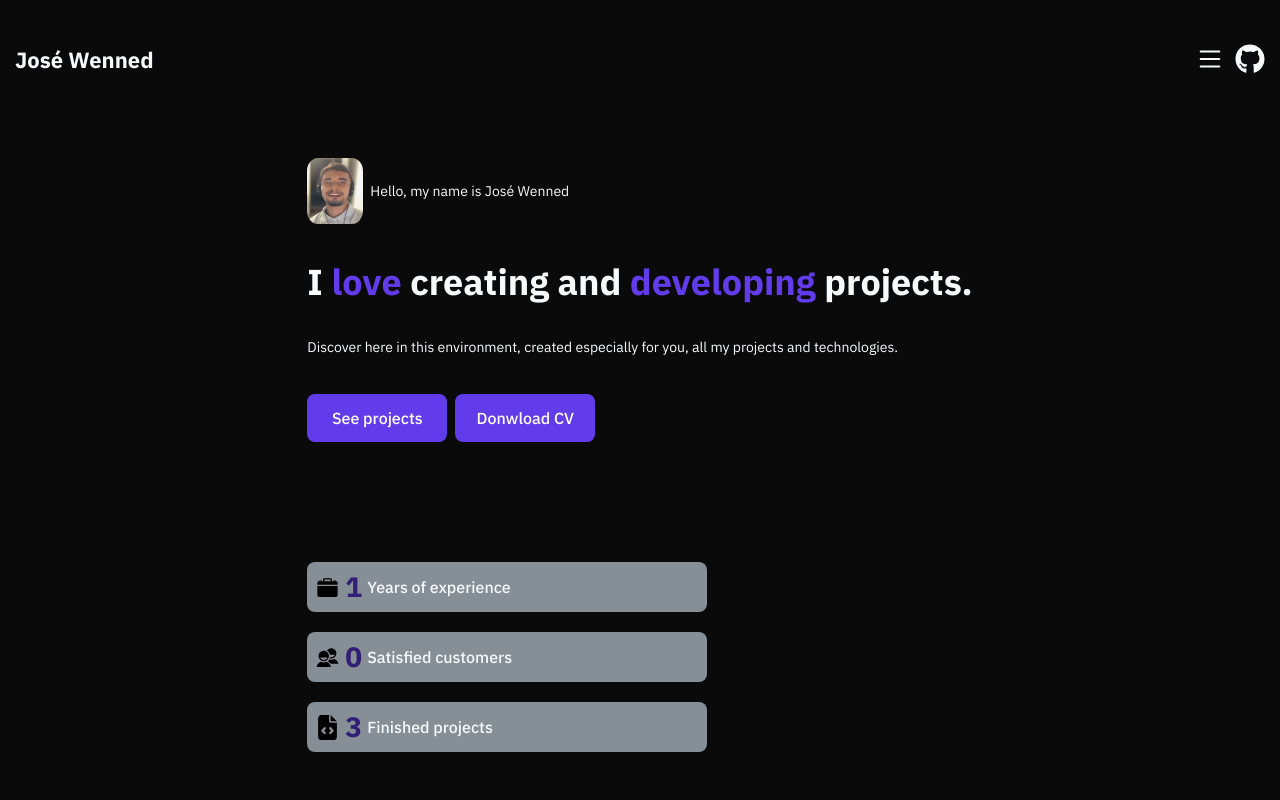
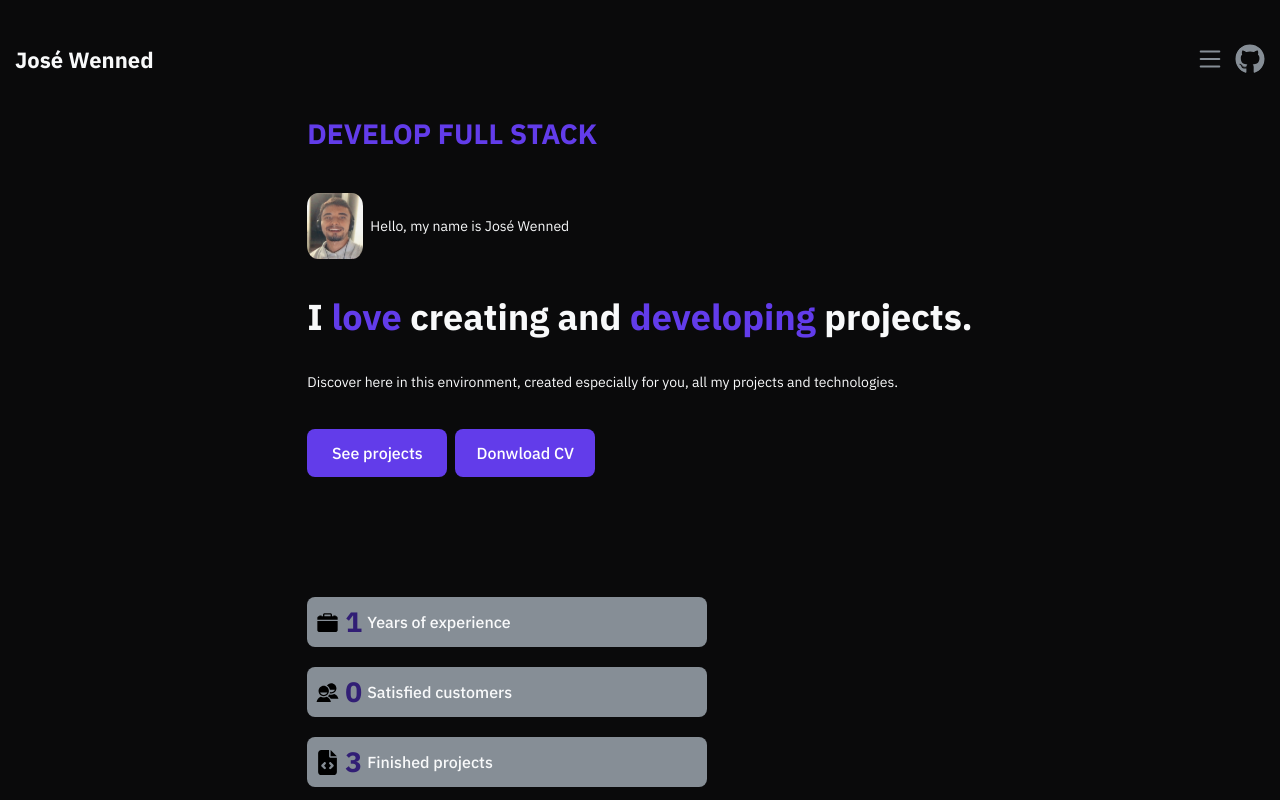
Before and after one commit to Kenzie-Academy-Brasil-Developers/Entrega---Portf-lio-de-Sucesso-JoseWenned, a React (Vite) app: page / in a window 1280 px wide. Shown: the top 800 px of the page. Built offline with nearby package versions, Linux system fonts and the light colour scheme.

Commit message:
feat: add paragraph in components home (develop full stack)

```diff
--- a/index.html
+++ b/index.html
@@ -9,7 +9,7 @@
     <link rel="preconnect" href="https://fonts.gstatic.com" crossorigin>
     <link href="https://fonts.googleapis.com/css2?family=IBM+Plex+Sans:ital,wght@0,100;0,200;0,300;0,400;0,500;0,600;0,700;1,100;1,200;1,300;1,400;1,500;1,600;1,700&family=Inter:wght@100..900&display=swap" rel="stylesheet">
 
-    <title>Portfólio Dev Backend</title>
+    <title>Portfólio Develop Full Stack</title>
   </head>
   <body>
     <div id="root"></div>
--- a/src/Components/Header/style.module.scss
+++ b/src/Components/Header/style.module.scss
@@ -119,7 +119,7 @@
 .imageGitHub {
 
     background-color: var(--color-gray-5);
-    color: var(--color-gray-0);
+    color: var(--color-gray-2);
 
     width: 30px;
     height: 30px;
@@ -130,7 +130,7 @@
 
 .imageGitHub:hover {
 
-    color: var(--color-gray-2);
+    color: var(--color-gray-3);
 
 }
 
@@ -143,7 +143,7 @@
 
 .iconList {
 
-    color: var(--color-gray-0);
+    color: var(--color-gray-2);
     background-color: var(--color-gray-5);
 
     width: 30px;
@@ -155,7 +155,7 @@
 
 .iconList:hover{
 
-    color: var(--color-gray-2);
+    color: var(--color-gray-3);
 
 }
 
--- a/src/Components/Home/home.component.tsx
+++ b/src/Components/Home/home.component.tsx
@@ -22,9 +22,11 @@ export const Home = () => {
 
                 <div className={style.containerPrimary}>
 
+                    <h1 className={style.titleDev}>DEVELOP FULL STACK</h1>
+
                     <div className={style.containerSecond}>
                         <img className={style.imageProfile} src="./src/assets/Perfil2.JPG" onClick={ openModal }/>
-                        <h1 className={style.titleName}>Hello, my name is José Wenned</h1>
+                        <p className={style.titleName}>Hello, my name is José Wenned</p>
                     </div>
 
                     <div className={style.containerThird}>
--- a/src/Components/Home/style.module.scss
+++ b/src/Components/Home/style.module.scss
@@ -9,12 +9,22 @@
 
 }
 
+.titleDev {
+
+    color: var(--color-primary);
+
+    font-family: var(--font-primary);
+    font-size: var(--title-1);
+    font-weight: var(--text-bold-4);
+
+    margin-bottom: 45px;
+
+}
+
 .containerPrimary {
 
     height: 579px;
     max-width: 90%;
-
-    margin-top:38px;
 
 }
 
```
